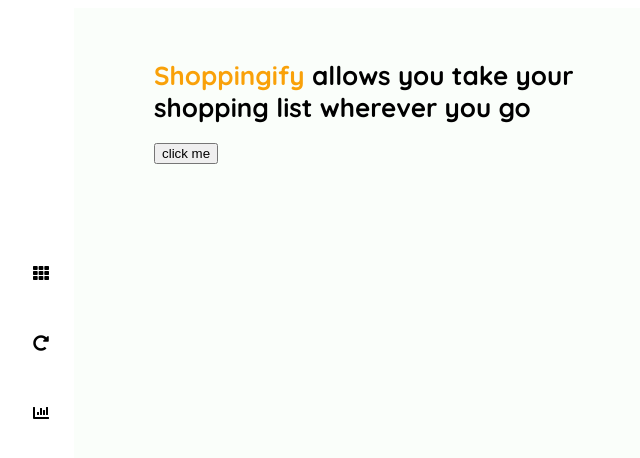
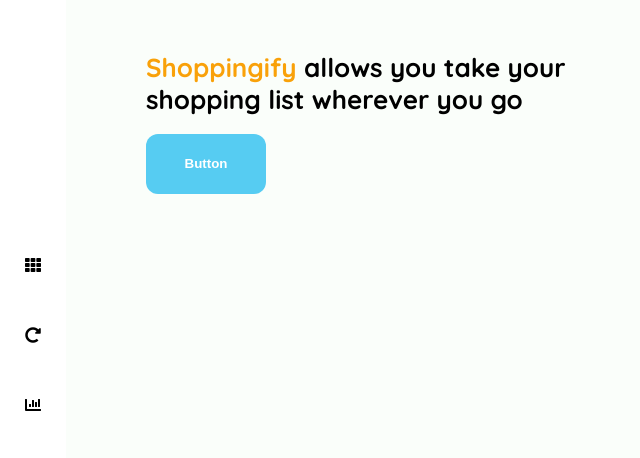
Before and after one commit to DeoSx/shopping-list, a React (Create React App) app: page / in a window 1280 px wide. Shown: the top 458 px of the page, without its empty margins (0-640 px from the left). Built offline with nearby package versions, Linux system fonts and the light colour scheme.

Commit message:
feat: button component

```diff
--- a/src/App.scss
+++ b/src/App.scss
@@ -1,4 +1,7 @@
 body {
+	margin: 0;
+	padding: 0;
+	box-sizing: border-box;
 	font-family: "Quicksand", sans-serif;
 }
 
--- a/src/components/UI/Button.tsx
+++ /dev/null
@@ -1,9 +0,0 @@
-import React from 'react'
-
-const Button = () => {
-  const submitHandler = async () => {}
-
-  return <button onClick={submitHandler}>click me</button>
-}
-
-export default Button
--- /dev/null
+++ b/src/components/UI/Button/Button.scss
@@ -0,0 +1,30 @@
+.btn {
+	max-width: 120px;
+	width: 100%;
+	height: 60px;
+	border-radius: 12px;
+	outline: none;
+	font-weight: bold;
+	line-height: 20px;
+	border: none;
+	cursor: pointer;
+	&--primary {
+		@extend .btn;
+		color: #fff;
+		background-color: #56ccf2;
+	}
+	&--warning {
+		@extend .btn;
+		color: #fff;
+		background-color: #f9a109;
+	}
+	&--light {
+		@extend .btn;
+		color: #34333a;
+		background-color: #fff;
+	}
+	&--small {
+		@extend .btn;
+		height: 40px;
+	}
+}
--- /dev/null
+++ b/src/components/UI/Button/Button.tsx
@@ -0,0 +1,12 @@
+import React from 'react'
+import { ButtonProps } from '../../../types/components/Button'
+
+import './Button.scss'
+
+const Button: React.FC<ButtonProps> = (props) => {
+  const classes = `btn ${props.type}`
+
+  return <button className={classes}>{props.children}</button>
+}
+
+export default Button
--- a/src/pages/MainPage/MainPage.tsx
+++ b/src/pages/MainPage/MainPage.tsx
@@ -1,6 +1,6 @@
 import React from 'react'
 import ShoppingItem from '../../components/UI/ShoppingItem'
-import Button from '../../components/UI/Button'
+import Button from '../../components/UI/Button/Button'
 
 import './MainPage.scss'
 
@@ -11,7 +11,7 @@
         <span>Shoppingify</span> allows you take your shopping list wherever you
         go
       </h1>
-      <Button />
+      <Button type="btn--primary">Button</Button>
       <ShoppingItem />
     </div>
   )
--- /dev/null
+++ b/src/types/components/Button.ts
@@ -0,0 +1,4 @@
+export interface ButtonProps {
+  children: string
+  type: string
+}
```
